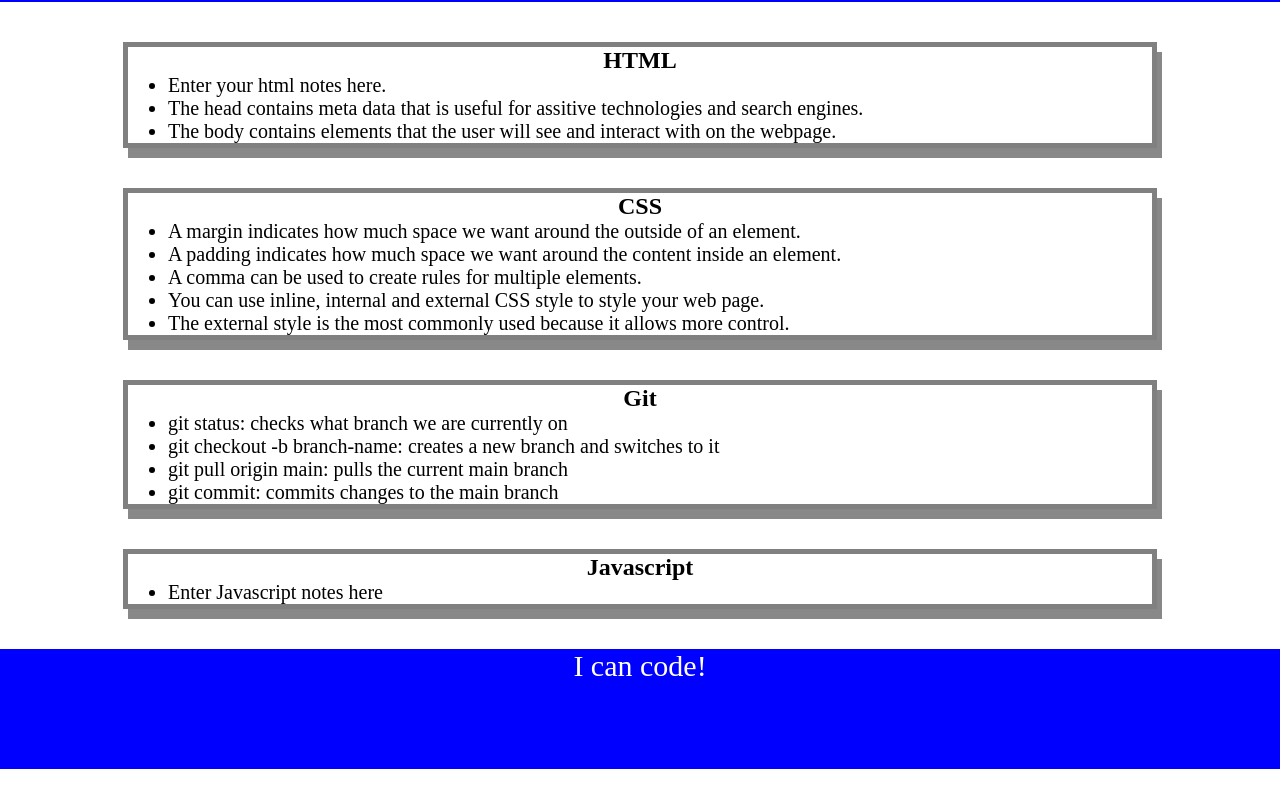
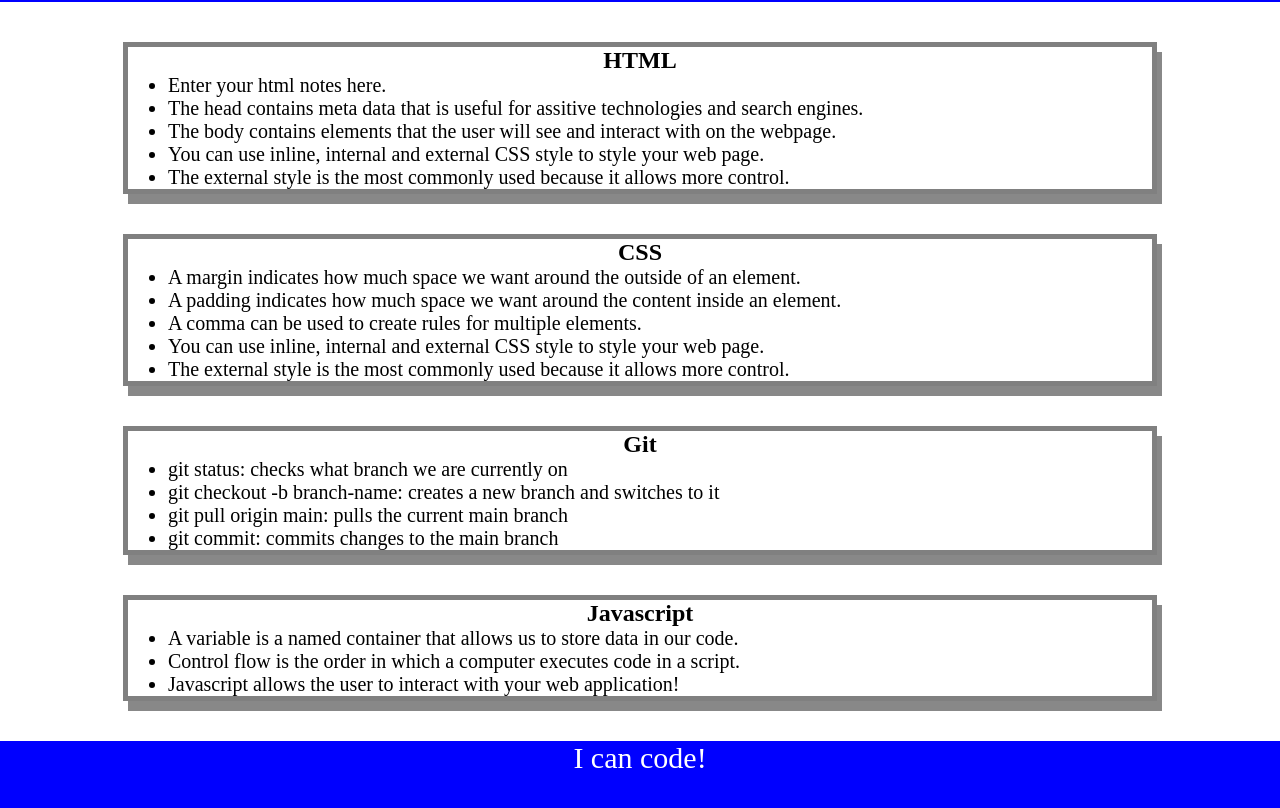
Before and after one commit to TimL94/prework-study-guide, a plain HTML site: page index.html in a window 1280 px wide. Shown: the part 118-926 px from the top of the page. Before the commit the page ends 887 px from the top, so only its background shows below. Drawn offline with Linux system fonts and the light colour scheme.

Commit message:
maybe this worked

```diff
--- a/index.html
+++ b/index.html
@@ -21,8 +21,14 @@
         <ul>
 
           <li>Enter your html notes here.</li>
+
           <li>The head contains meta data that is useful for assitive technologies and search engines.</li>
+
           <li>The body contains elements that the user will see and interact with on the webpage.</li>
+
+          <li>You can use inline, internal and external CSS style to style your web page.</li>
+
+          <li>The external style is the most commonly used because it allows more control.</li>
 
         </ul>
 
@@ -72,7 +78,11 @@
 
         <ul>
 
-          <li>Enter Javascript notes here</li>
+          <li>A variable is a named container that allows us to store data in our code.</li>
+
+          <li>Control flow is the order in which a computer executes code in a script.</li>
+
+          <li>Javascript allows the user to interact with your web application!</li>
 
         </ul>
 
```
